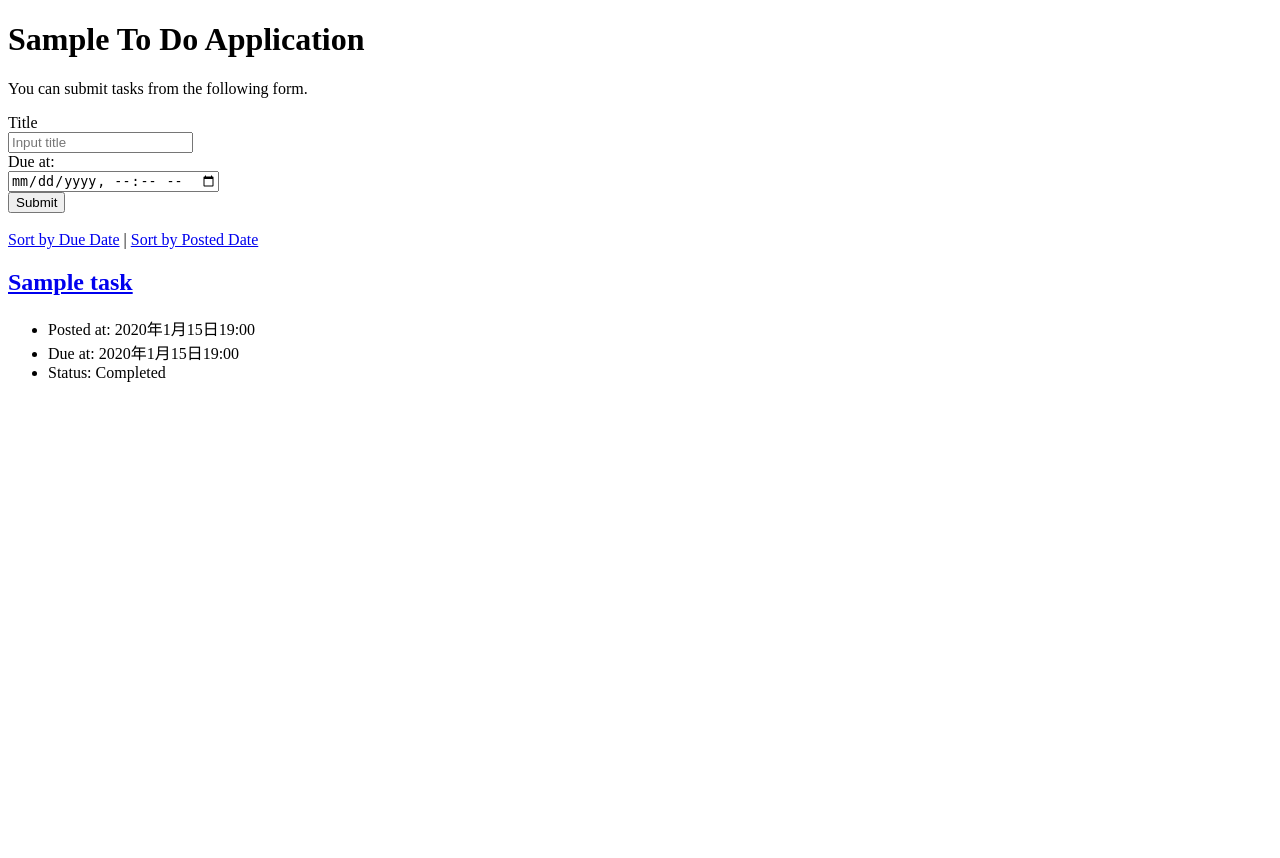
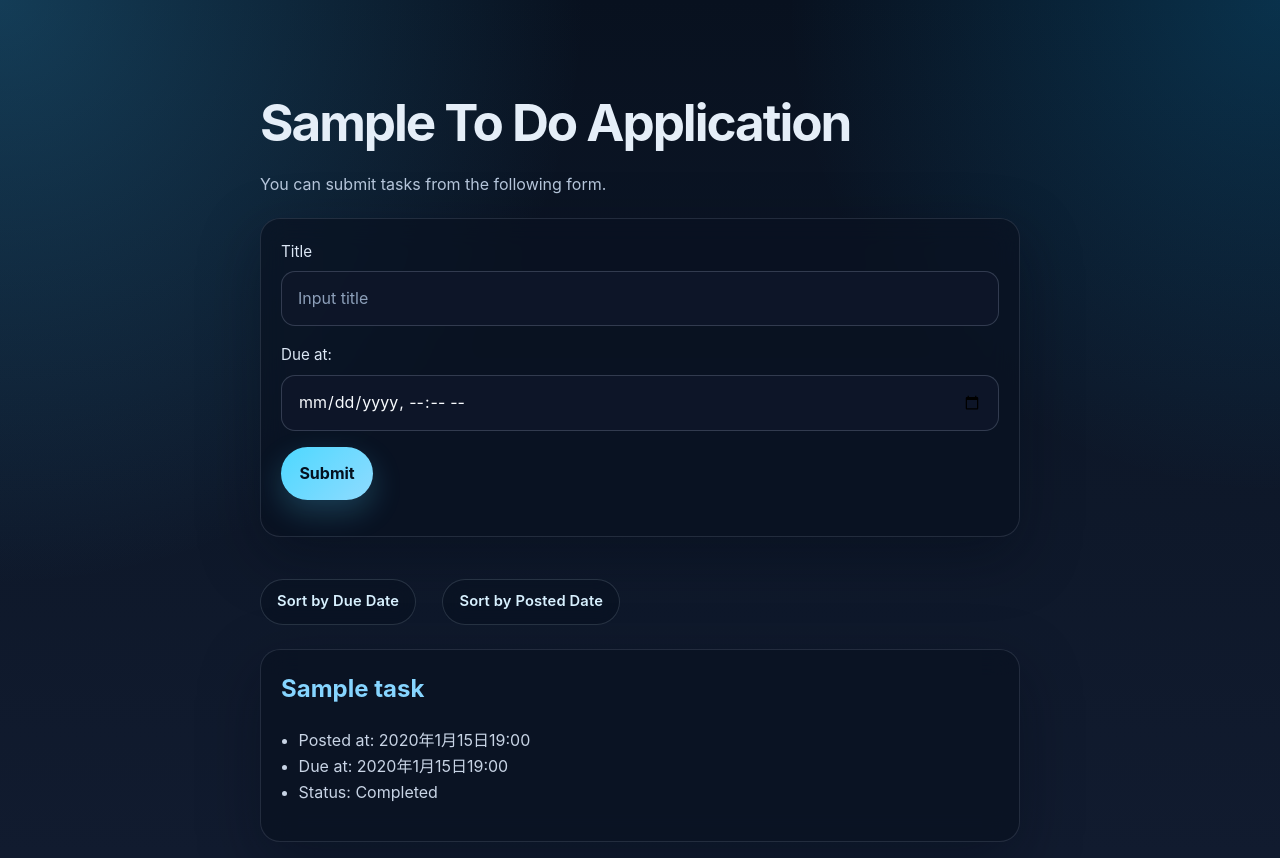
Before and after one commit to SoraINIAD/django-test-exercise, a Django app: page / in a window 1280 px wide. Before the commit the page ends 382 px from the top, so only its background shows below. Run offline with Django 4.2, Linux system fonts and the light colour scheme; tables that the repository leaves empty hold one stand-in row (values such as "Sample post").

Commit message:
style(index): index.htmlにcssを追加

```diff
--- /dev/null
+++ b/todo/static/todo/style.css
@@ -0,0 +1,164 @@
+body {
+  margin: 0;
+  min-height: 100vh;
+  font-family: Inter, "Segoe UI", Arial, sans-serif;
+  line-height: 1.6;
+  color: #e5eef8;
+  background:
+    radial-gradient(circle at top left, rgba(50, 173, 230, 0.28), transparent 38%),
+    radial-gradient(circle at top right, rgba(14, 165, 233, 0.22), transparent 32%),
+    linear-gradient(180deg, #08111f 0%, #0d1728 45%, #111b2f 100%);
+}
+
+*,
+*::before,
+*::after {
+  box-sizing: border-box;
+}
+
+h1,
+h2,
+p,
+form,
+.text {
+  width: min(100%, 760px);
+  margin-left: auto;
+  margin-right: auto;
+}
+
+h1 {
+  padding-top: 3rem;
+  margin-bottom: 0.5rem;
+  font-size: clamp(2rem, 4vw, 3.25rem);
+  letter-spacing: -0.04em;
+}
+
+p {
+  margin-top: 0;
+  margin-bottom: 1.25rem;
+  color: #b7c7dc;
+}
+
+form,
+.text {
+  background: rgba(9, 17, 32, 0.72);
+  border: 1px solid rgba(148, 163, 184, 0.18);
+  border-radius: 20px;
+  padding: 1.25rem;
+  margin-bottom: 1rem;
+  backdrop-filter: blur(14px);
+  box-shadow: 0 20px 60px rgba(3, 8, 20, 0.35);
+}
+
+form > div {
+  width: 100%;
+  margin: 0 0 1rem;
+}
+
+label {
+  display: inline-block;
+  margin-bottom: 0.45rem;
+  font-size: 0.95rem;
+  color: #dce7f5;
+}
+
+input,
+button {
+  font: inherit;
+}
+
+input {
+  width: 100%;
+  padding: 0.85rem 1rem;
+  border: 1px solid rgba(148, 163, 184, 0.28);
+  border-radius: 14px;
+  background: rgba(15, 23, 42, 0.9);
+  color: #f8fbff;
+}
+
+input::placeholder {
+  color: #8da0ba;
+}
+
+button {
+  padding: 0.85rem 1.15rem;
+  border: 0;
+  border-radius: 999px;
+  color: #04111f;
+  background: linear-gradient(135deg, #4dd8ff 0%, #8fdbff 100%);
+  cursor: pointer;
+  font-weight: 700;
+  box-shadow: 0 12px 30px rgba(77, 216, 255, 0.22);
+}
+
+button:hover {
+  filter: brightness(1.03);
+}
+
+a {
+  color: #86d5ff;
+  text-decoration: none;
+}
+
+a:hover {
+  color: #c3efff;
+  text-decoration: underline;
+}
+
+ul {
+  padding-left: 1.1rem;
+  color: #c8d4e5;
+}
+
+.text h2 {
+  margin-top: 0;
+}
+
+.text {
+  transition: transform 160ms ease, border-color 160ms ease, box-shadow 160ms ease;
+}
+
+.text:hover {
+  transform: translateY(-2px);
+  border-color: rgba(77, 216, 255, 0.35);
+  box-shadow: 0 24px 70px rgba(3, 8, 20, 0.45);
+}
+
+body > div:not(.text) {
+  width: min(100%, 760px);
+  margin: 0 auto 1.5rem;
+  padding: 0;
+  display: flex;
+  flex-wrap: wrap;
+  align-items: center;
+  gap: 0.75rem;
+  font-size: 0;
+  color: transparent;
+}
+
+body > div:not(.text) a {
+  display: inline-flex;
+  align-items: center;
+  padding: 0.65rem 1rem;
+  border-radius: 999px;
+  border: 1px solid rgba(148, 163, 184, 0.22);
+  background: rgba(9, 17, 32, 0.55);
+  color: #d8f1ff;
+  font-size: 0.92rem;
+  font-weight: 600;
+  letter-spacing: 0.01em;
+  backdrop-filter: blur(10px);
+  transition: transform 160ms ease, border-color 160ms ease, box-shadow 160ms ease, background 160ms ease;
+}
+
+body > div:not(.text) a:hover {
+  text-decoration: none;
+  transform: translateY(-1px);
+  border-color: rgba(77, 216, 255, 0.42);
+  background: rgba(13, 23, 42, 0.85);
+  box-shadow: 0 10px 28px rgba(3, 8, 20, 0.25);
+}
+
+body > div:not(.text) a + a {
+  margin-left: 0.15rem;
+}
--- a/todo/templates/todo/index.html
+++ b/todo/templates/todo/index.html
@@ -6,6 +6,7 @@
     <title>To Do Application</title>
     <meta charset="UTF-8">
     <meta name="author" content="INIAD">
+    <link rel="stylesheet" href="{% static 'todo/style.css' %}">
   </head>
 
   <body>
```
